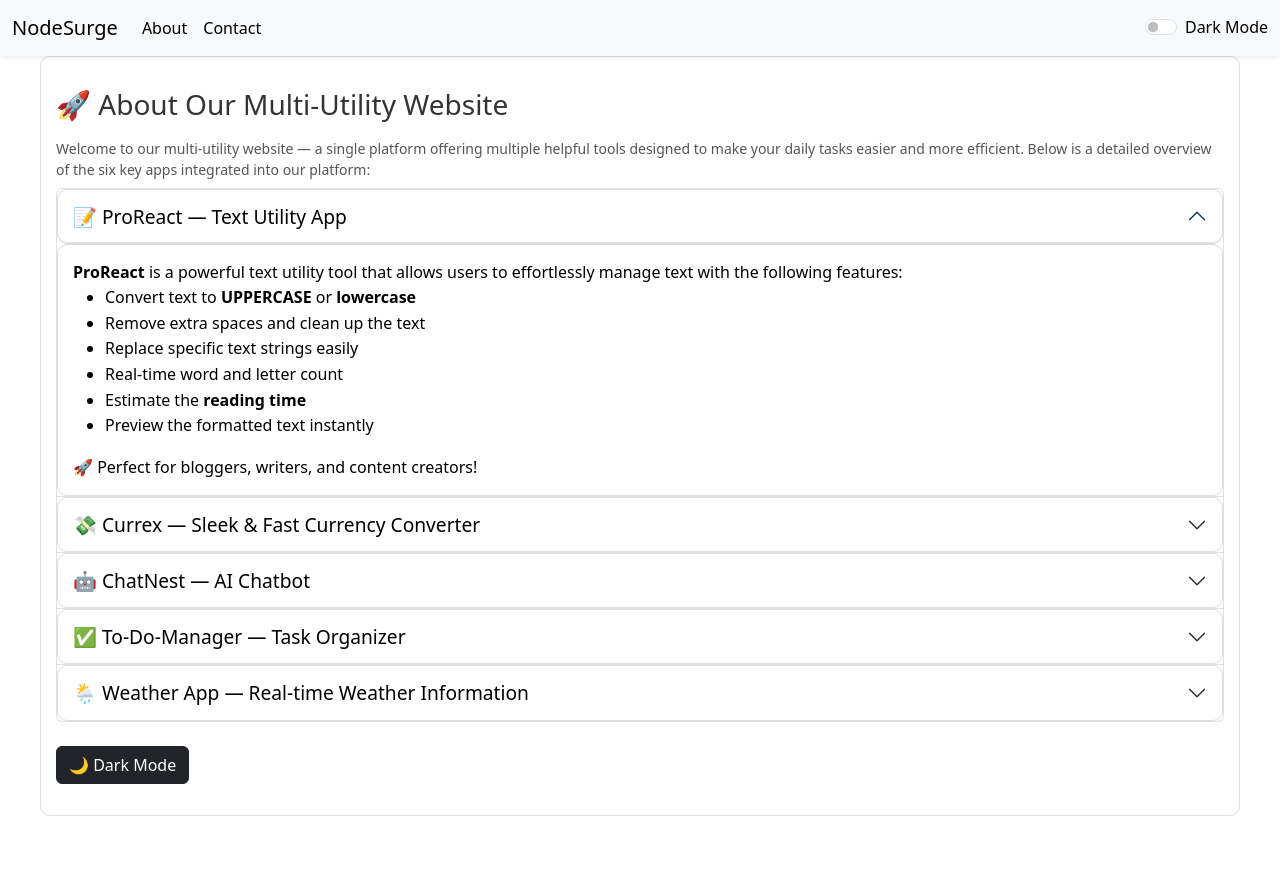
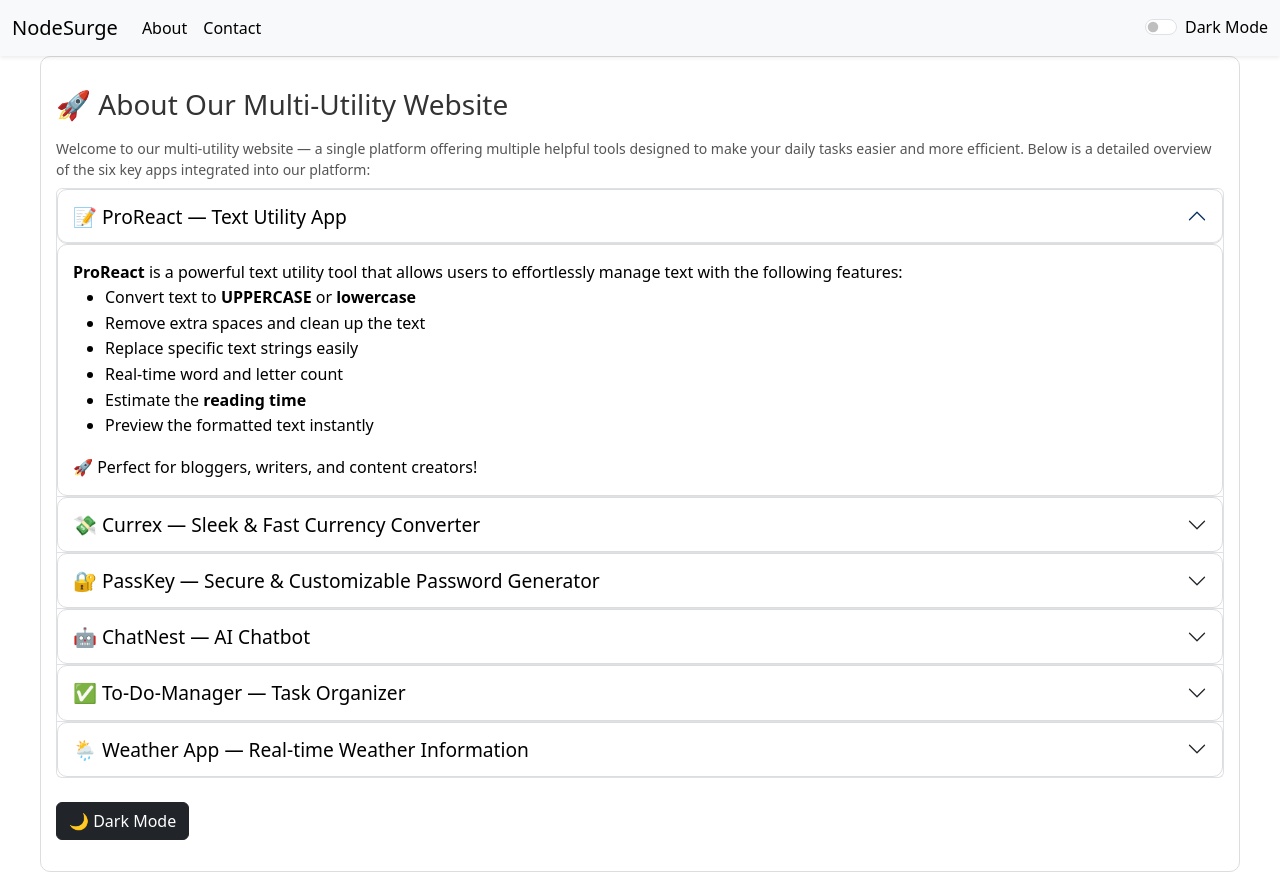
Before and after one commit to akhilshettyym/NodeSurge, a React (Create React App) app: page /#/about in a window 1280 px wide. Before the commit the page ends 816 px from the top, so only its background shows below. Built offline with nearby package versions, Linux system fonts and the light colour scheme; no server answers.

Commit message:
About fixed

```diff
--- a/src/components/About/About.js
+++ b/src/components/About/About.js
@@ -99,6 +99,38 @@ export default function About(props) {
                             </ul>
 
                             💰 <strong>Currex</strong> – Convert, Swap, and Stay Ahead! 🚀
+                        </div>
+                    </div>
+                </div>
+
+
+                {/* PassKey Section */}
+                <div className="accordion-item">
+                    <h2 className="accordion-header">
+                        <button
+                            className="accordion-button collapsed"
+                            type="button"
+                            style={myStyle}
+                            data-bs-toggle="collapse"
+                            data-bs-target="#PassKey"
+                            aria-expanded="false"
+                            aria-controls="PassKey"
+                        >
+                            🔐 PassKey — Secure & Customizable Password Generator
+                        </button>
+                    </h2>
+                    <div id="PassKey" className="accordion-collapse collapse" data-bs-parent="#accordionExample">
+                        <div className="accordion-body" style={myStyle}>
+                            <strong>PassKey</strong> is a free and easy-to-use password generator that instantly creates strong and secure passwords. It allows you to:
+                            <ul>
+                                <li>Generate highly secure and random passwords with just one click</li>
+                                <li>Customize password length to meet your security needs</li>
+                                <li>Include numbers, special characters, and uppercase letters for enhanced security</li>
+                                <li>Ensure password strength with real-time feedback and intuitive design</li>
+                                <li>Built with React & Tailwind CSS for a sleek, responsive, and seamless user experience</li>
+                            </ul>
+
+                            🔑 <strong>PassKey</strong> – Lock Your Security with Strong Passwords! 🔒
                         </div>
                     </div>
                 </div>
```
